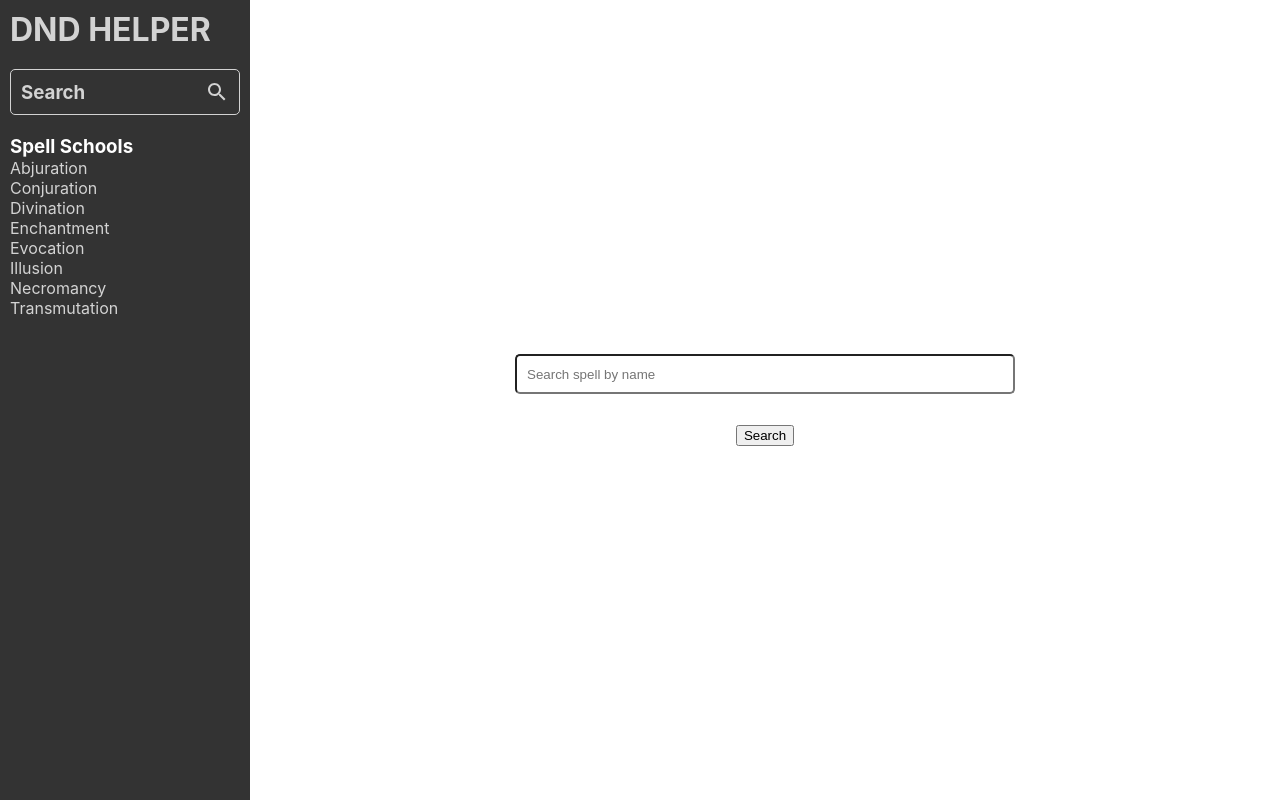
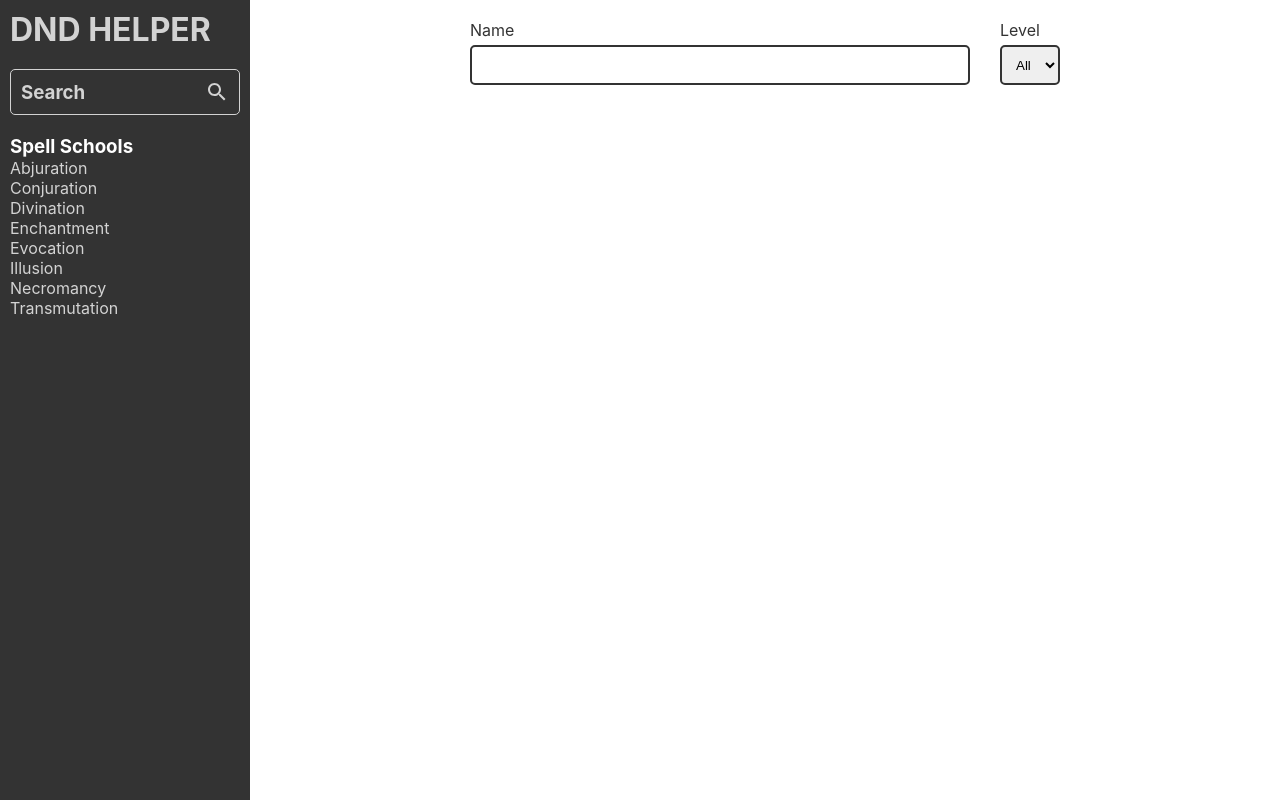
Before and after one commit to marcotmotta/dnd-helper, a React (Create React App) app: page /spell/search in a window 1280 px wide. Built offline with nearby package versions, Linux system fonts and the light colour scheme; the HTML template or start-up script is replaced by a standard one.

Commit message:
search filters

```diff
--- a/src/components/school/School.jsx
+++ b/src/components/school/School.jsx
@@ -29,8 +29,6 @@ export default function School() {
         getSpellsBySchool(params.school_name)
     }, [params.school_name])
 
-    console.log(spells)
-
     //in case theres no school yet
     if(!Object.entries(spells).length) {
         return (
@@ -54,7 +52,7 @@ export default function School() {
             <div className='list'>
                 {spells.map(spell => {
                     return (
-                        <Link to={`/spell/${spell.index}`} className="list-item"><p key={spell.index}>{spell.name}</p></Link>
+                        <Link to={`/spell/${spell.index}`} className="list-item" key={spell.index}><p>{spell.name}</p></Link>
                     )
                 })}
             </div>
--- a/src/components/sidebar/Sidebar.jsx
+++ b/src/components/sidebar/Sidebar.jsx
@@ -13,7 +13,7 @@ export default function Sidebar() {
       <Link to="/"><h1>DND HELPER</h1></Link>
       <br />
       <div className="search">
-        <Link to="/spell/search" class="link"><h3>Search</h3><Search /></Link>
+        <Link to="/spell/search" className="link"><h3>Search</h3><Search /></Link>
       </div>
       <br />
       <h3>Spell Schools</h3>
--- a/src/components/spellSearch/SpellSearch.jsx
+++ b/src/components/spellSearch/SpellSearch.jsx
@@ -1,4 +1,4 @@
-import React, { useState } from 'react'
+import React, { useEffect, useState } from 'react'
 
 import { Link } from "react-router-dom";
 
@@ -6,18 +6,85 @@ import { Link } from "react-router-dom";
 import "./SpellSearch.scss"
 
 export default function SpellSearch() {
-    const [spellName, setSpellName] = useState('');
 
-    const handleChange = (event) => {
-        let inputValue = event.target.value.toLowerCase();
-        inputValue = inputValue.replaceAll(' ', '-');
-        setSpellName(inputValue);
+    const [spells, setSpells] = useState([])
+
+    const [spellName, setSpellName] = useState(null)
+    const [spellLevel, setSpellLevel] = useState(null)
+
+    const handleChangeName = (event) => {
+        if (event.target.value.length < 3) {
+            setSpellName(null)
+        } else {
+            setSpellName(event.target.value)
+        }
+    }
+
+    const handleChangeLevel = (event) => {
+        if (event.target.value.length < 0) {
+            setSpellLevel(null)
+        } else {
+            setSpellLevel(event.target.value)
+        }
+    }
+
+    useEffect(() => {
+        getSpells()
+    }, [spellName, spellLevel])
+
+    const getSpells = () => {
+        let baseurl = 'https://www.dnd5eapi.co/api/spells/?'
+        let url = baseurl
+
+        if (spellName) {
+            url = url + '&name=' + spellName
+        }
+
+        if (spellLevel) {
+            url = url + '&level=' + spellLevel
+        }
+
+        if (baseurl === url) {
+            setSpells([])
+            return
+        }
+
+        fetch(url)
+            .then(response => response.json())
+            .then(response => setSpells(response.results))
     }
 
     return (
         <div className='spell-search'>
-            <input className="spell-input" type="text" placeholder='Search spell by name' onChange={handleChange} />
-            <Link to={`/spell/${spellName}`}><button>Search</button></Link>
+            <div className='filters'>
+                <div className='filter-container'>
+                    <span>Name</span>
+                    <input className="filter name-input" type="text" onChange={handleChangeName} />
+                </div>
+                <div className='filter-container'>
+                    <span>Level</span>
+                    <select name="level"  className="filter level-input" onChange={handleChangeLevel}>
+                        <option value="-1">All</option>
+                        <option value="0">0</option>
+                        <option value="1">1</option>
+                        <option value="2">2</option>
+                        <option value="3">3</option>
+                        <option value="4">4</option>
+                        <option value="5">5</option>
+                        <option value="6">6</option>
+                        <option value="7">7</option>
+                        <option value="8">8</option>
+                        <option value="9">9</option>
+                    </select>
+                </div>
+            </div>
+            <div className='list'>
+                {spells?.map(spell => {
+                    return (
+                        <Link to={`/spell/${spell.index}`} className="list-item" key={spell.index}><p>{spell.name}</p></Link>
+                    )
+                })}
+            </div>
         </div>
     )
 }
--- a/src/components/spellSearch/SpellSearch.scss
+++ b/src/components/spellSearch/SpellSearch.scss
@@ -4,12 +4,49 @@
     gap: 30px;
     height: 100%;
     align-items: center;
-    justify-content: center;
+    padding: 20px;
 
-    .spell-input {
-        width: 500px;
-        height: 40px;
-        border-radius: 5px;
-        padding: 10px;
+    .filters {
+        display: flex;
+        gap: 30px;
+
+        .filter-container {
+            display: flex;
+            flex-direction: column;
+            gap: 5px;
+
+            .filter {
+                height: 40px;
+                border-radius: 5px;
+                padding: 10px;
+                border: 2px solid var(--dark-gray);
+
+                &.name-input {
+                    width: 500px;
+                }
+
+                &.level-input {
+                    width: 60px;
+                }
+            }
+        }
+    }
+
+    .list {
+        display: flex;
+        gap: 15px;
+        flex-wrap: wrap;
+
+        .list-item {
+            border: 1px solid var(--dark-gray);
+            border-radius: 5px;
+            padding: 20px;
+            color: inherit;
+            text-decoration: none;
+
+            &:hover {
+                background-color: #eeeeee;
+            }
+        }
     }
 }
```
